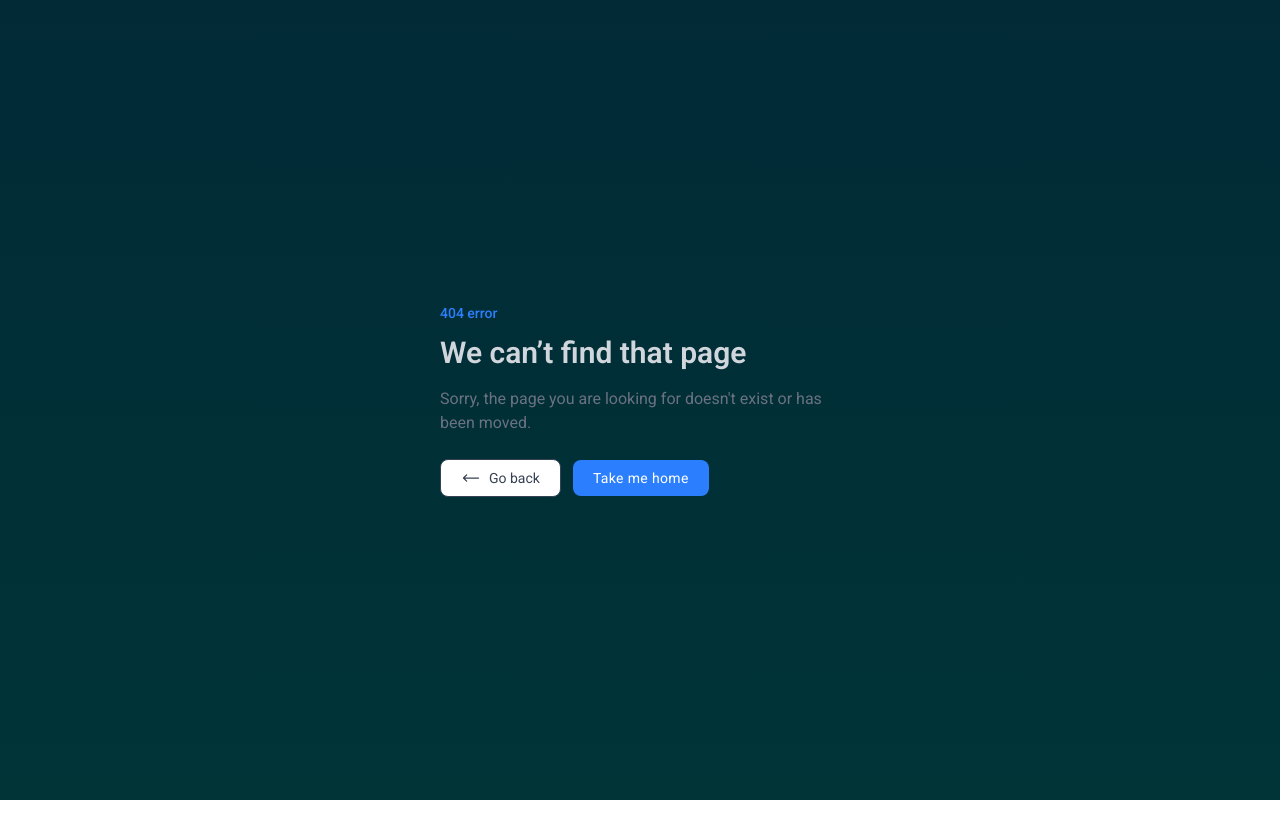
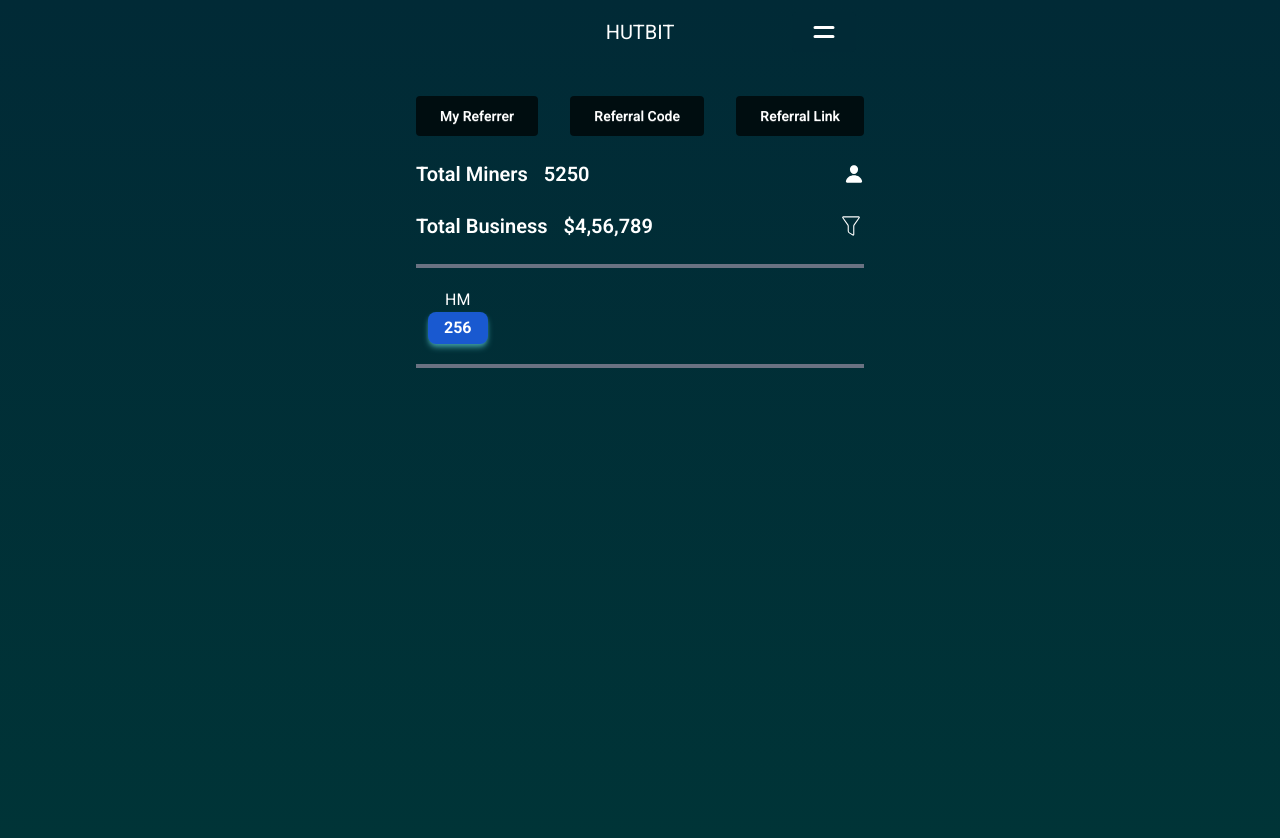
Before and after one commit to Arif-Islam21/hutbit, a React (Vite) app: page /groups in a window 1280 px wide. Before the commit this address had no page. Shown: the top 838 px of the page. Before the commit the page ends 800 px from the top, so only its background shows below. Built offline with nearby package versions, Linux system fonts and the light colour scheme.

Commit message:
group buttons are adding

```diff
--- a/src/Components/Shared/Navbar.jsx
+++ b/src/Components/Shared/Navbar.jsx
@@ -6,7 +6,7 @@
   const links = [
     { label: "Home", href: "/" },
     { label: "Profile", href: "/profile" },
-    { label: "Group", href: "" },
+    { label: "Group", href: "/groups" },
     { label: "Boost", href: "/boost" },
     { label: "Profit", href: "/profit" },
     { label: "Wallet", href: "/wallet" },
--- /dev/null
+++ b/src/Pages/Groups/Groups.jsx
@@ -0,0 +1,48 @@
+import { IoPerson } from "react-icons/io5";
+import { CiFilter } from "react-icons/ci";
+
+const Groups = () => {
+  return (
+    <div className="">
+      <div className="mt-8 mb-3 flex items-center justify-between">
+        <button className="btn bg-black/70 text-white border-none shadow-none px-6 py-4">
+          My Referrer
+        </button>
+        <button className="btn bg-black/70 text-white border-none shadow-none px-6 py-4">
+          Referral Code
+        </button>
+        <button className="btn bg-black/70 text-white border-none shadow-none px-6 py-4">
+          Referral Link
+        </button>
+      </div>
+      <div className="my-6 flex justify-between items-center">
+        <div className="flex items-center gap-4">
+          <h2 className="text-xl font-semibold">Total Miners</h2>
+          <h2 className="text-xl font-semibold">5250</h2>
+        </div>
+        <button className="cursor-pointer">
+          <IoPerson size={20} />
+        </button>
+      </div>
+      <div className="my-6 flex justify-between items-center">
+        <div className="flex items-center gap-4">
+          <h2 className="text-xl font-semibold">Total Business</h2>
+          <h2 className="text-xl font-semibold">$4,56,789</h2>
+        </div>
+        <button className="cursor-pointer">
+          <CiFilter size={26} />
+        </button>
+      </div>
+      <div className="my-4 border-t-4 border-b-4 border-gray-500 py-2">
+        <div className="max-w-fit p-3 ">
+          <h5 className="uppercase text-center">hm</h5>
+          <button className="cursor-pointer font-bold px-4 py-1 rounded-lg bg-button-bg-hover shadow-md shadow-seventh">
+            256
+          </button>
+        </div>
+      </div>
+    </div>
+  );
+};
+
+export default Groups;
--- a/src/Routes/Routes.jsx
+++ b/src/Routes/Routes.jsx
@@ -19,6 +19,7 @@
 const Profile = lazy(() => import("../Pages/Profile/Profile"));
 const Profit = lazy(() => import("../Pages/Profite/Profit"));
 const Wallet = lazy(() => import("../Pages/Wallet/Wallet"));
+const Groups = lazy(() => import("../Pages/Groups/Groups"));
 
 const HomeRoutes = createBrowserRouter([
   {
@@ -74,6 +75,14 @@
           </Suspense>
         ),
       },
+      {
+        path: "groups",
+        element: (
+          <Suspense fallback={<Loading />}>
+            <Groups />
+          </Suspense>
+        ),
+      },
     ],
   },
   {
```
